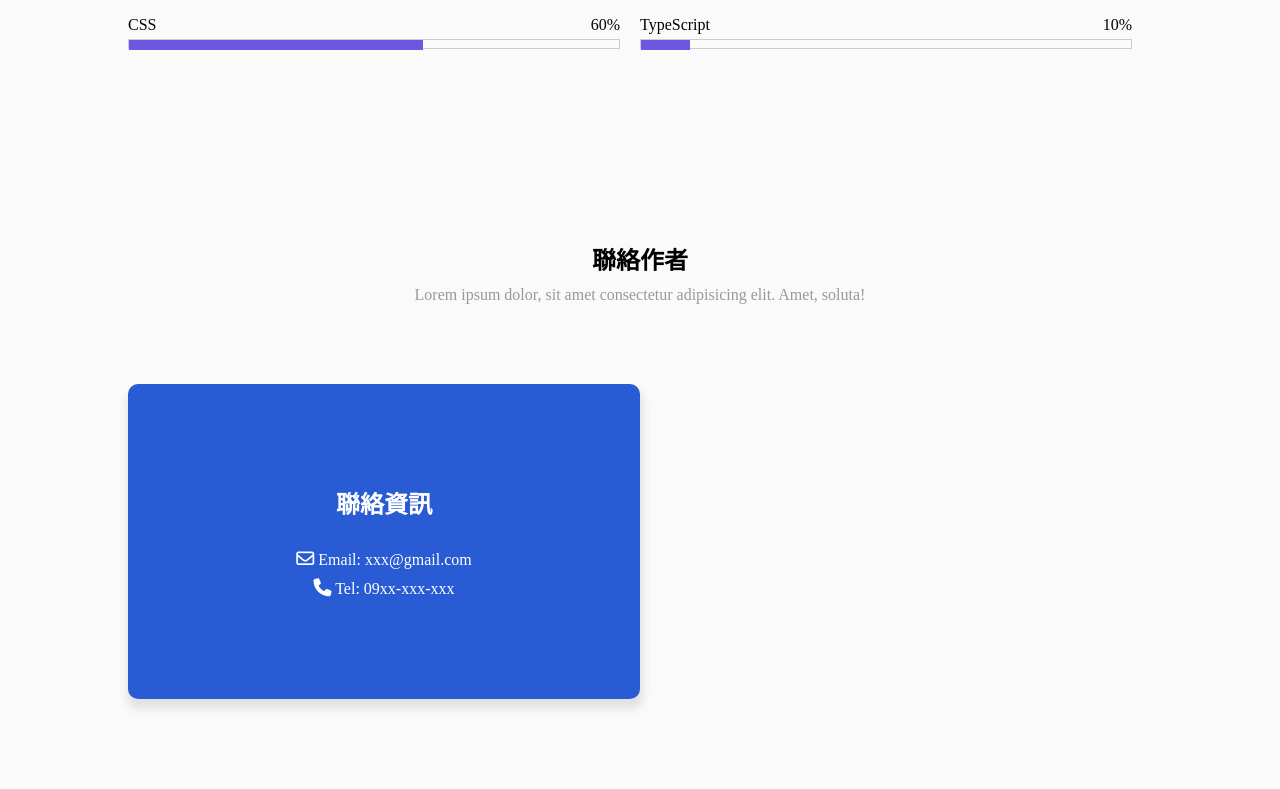
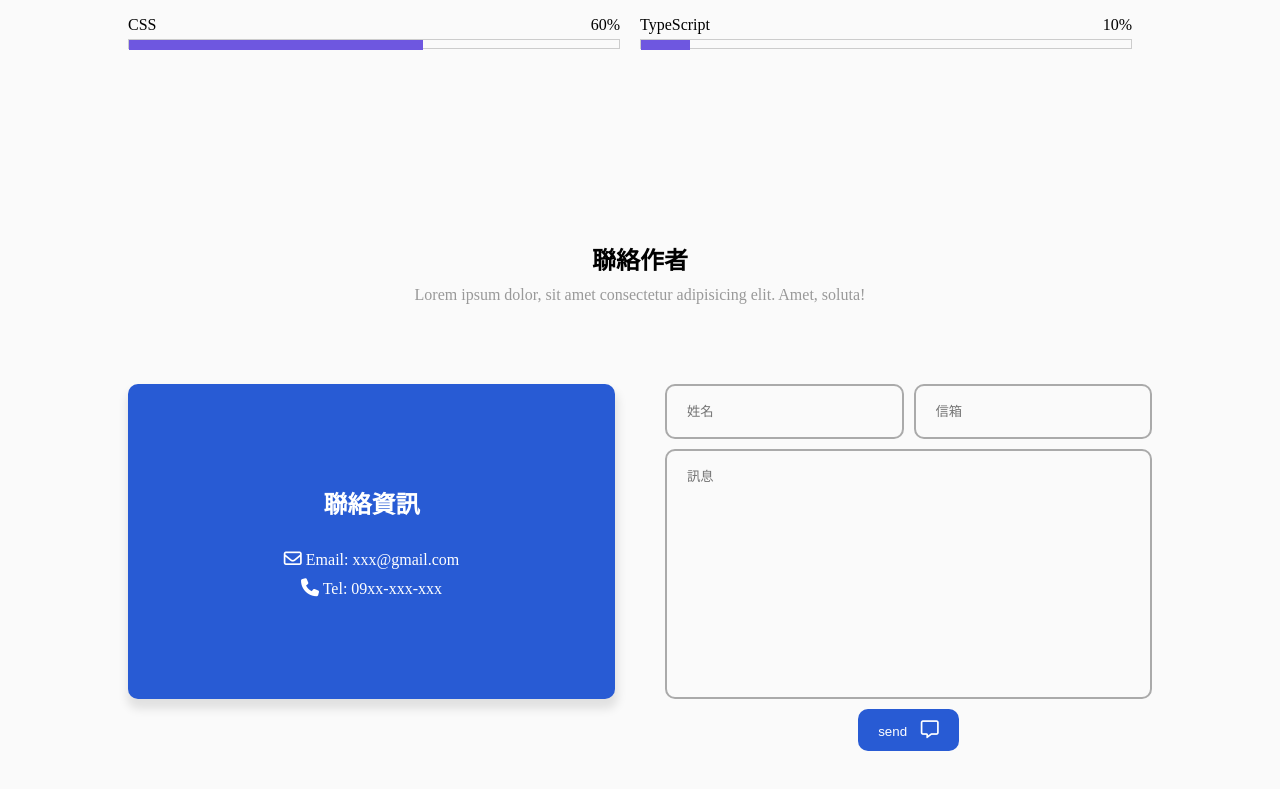
Before and after one commit to mcu-113-1-web-13130391/mcu-113-1-web-13130391-final, a plain HTML site: page src/index.html in a window 1280 px wide. Shown: the part 1695-2484 px from the top of the page. Drawn offline with Linux system fonts and the light colour scheme.

Commit message:
feat(contact): 聯絡作者表單樣式實作

```diff
--- a/src/index.html
+++ b/src/index.html
@@ -133,7 +133,12 @@
                 <div><i class="fa-solid fa-phone"></i> Tel: 09xx-xxx-xxx</div>
               </div>
             </div>
-            <div class="form"></div>
+            <div class="form">
+              <input type="text" placeholder="姓名" />
+              <input type="email" placeholder="信箱" />
+              <textarea placeholder="訊息"></textarea>
+              <button type="button" class="btn">send <i class="fa-regular fa-message"></i></button>
+            </div>
           </div>
         </section>
       </main>
--- a/src/scss/_contact.scss
+++ b/src/scss/_contact.scss
@@ -5,7 +5,7 @@
   gap: 50px;
 
   .info,
-  form {
+  .form {
     width: 50%;
   }
 
@@ -31,4 +31,39 @@
       font-size: 18px;
     }
   }
+
+  .form {
+    display: grid;
+    grid-template-columns: repeat(2, 1fr);
+    grid-template-rows: 55px 250px 1fr;
+    gap: 10px;
+
+    input,
+    textarea {
+      background-color: transparent;
+      border: 2px solid#aaa;
+      border-radius: 10px;
+      padding: 15px 20px;
+      outline: none;
+    }
+    input {
+      padding: 15px 20px;
+    }
+
+    textarea {
+      grid-column: 1/3;
+      resize: none;
+    }
+
+    .btn {
+      margin: 0 auto;
+      grid-column: 1/3;
+      background-color: var(--third-color);
+      color: var(--white-color);
+
+      i {
+        font-size: 18px;
+      }
+    }
+  }
 }
```
Also changed, not shown: src/style.min.css, 1 other file.
